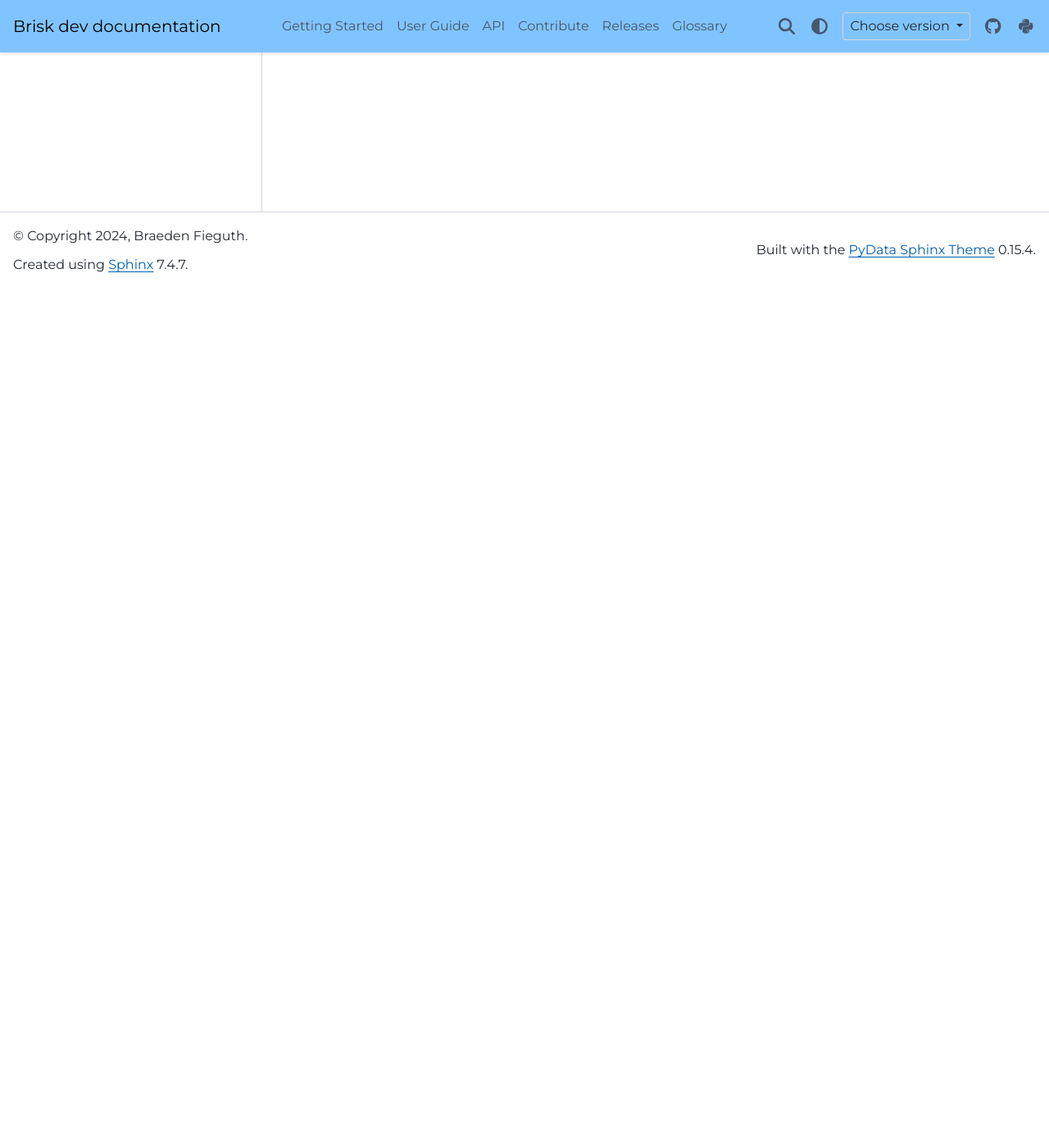
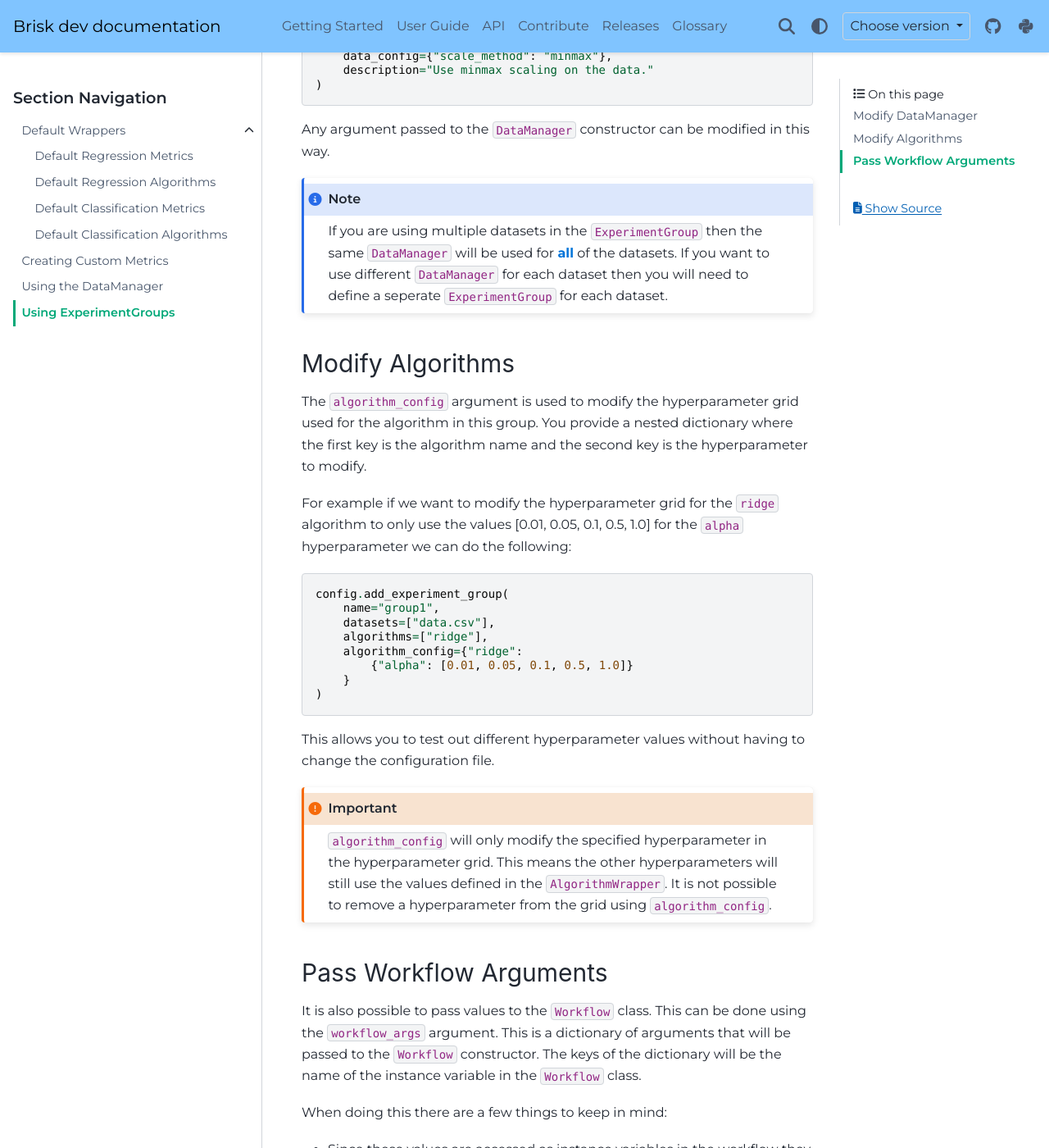
Before and after one commit to BFieguth/brisk, a Sphinx documentation site: the page built from docs/source/users/using_experiment_groups.rst, in a window 1280 px wide and 1400 px high, scrolled down 1048 px. Shown: the whole window at 82% size. Built offline with Sphinx 7.4.7 and the PyData theme 0.15.4, drawn with Linux system fonts in a browser that asks for light colours; comment, search, counter and statistics services are not loaded; some of the changed text lies outside the part shown.

Commit message:
docs: using experiment group

```diff
--- a/docs/source/api/training/workflow.rst
+++ b/docs/source/api/training/workflow.rst
@@ -1,3 +1,5 @@
+.. _api_workflow:
+
 Workflow
 ========
 
--- a/docs/source/users/using_experiment_groups.rst
+++ b/docs/source/users/using_experiment_groups.rst
@@ -2,3 +2,144 @@
 
 Using ExperimentGroups
 ======================
+
+The ``ExperimentGroup`` object is used to define a group of experiments. This can be used
+to help orgainze your experiments. The ``ExperimentGroup`` class also allows you to override
+the default settings for a set of experiments. This allows you to test out different values
+without having to change the configuration file.
+
+
+Modify DataManager
+------------------
+By default Brisk will use the ``DataManager`` defined in the ``data.py`` configuration file.
+The ``data_config`` argument is used to modify the ``DataManager`` for the group.
+To do this you define a dictionary of arguments that will be passed to the ``DataManager``
+constructor.
+
+As an example imagine we define the following ``DataManager`` in the ``data.py`` file:
+
+.. code-block:: python
+
+    data_manager = DataManager(
+        test_size=0.2,
+        split_method="shuffle",
+        scale_method="standard"
+    )
+
+This will use a shuffle split method to create a train/test split of 80/20. It will also
+use standard scaling to scale the input features.
+
+What if we want to compare minmax scaling to standard scaling? We can create an
+``ExperimentGroup`` that uses minmax scaling instead of standard scaling.
+
+.. code-block:: python
+
+    config.add_experiment_group(
+        name="standard_scaling",
+        datasets=["data.csv"],
+        description="Use standard scaling on the data."
+    )
+
+    config.add_experiment_group(
+        name="minmax_scaling",
+        datasets=["data.csv"],
+        data_config={"scale_method": "minmax"},
+        description="Use minmax scaling on the data."
+    )
+
+Any argument passed to the ``DataManager`` constructor can be modified in this way.
+
+.. note::
+    If you are using multiple datasets in the ``ExperimentGroup`` then the same
+    ``DataManager`` will be used for **all** of the datasets. If you want to use different
+    ``DataManager`` for each dataset then you will need to define a seperate
+    ``ExperimentGroup`` for each dataset.
+
+
+Modify Algorithms
+-----------------
+The ``algorithm_config`` argument is used to modify the hyperparameter grid used
+for the algorithm in this group. You provide a nested dictionary where the first key
+is the algorithm name and the second key is the hyperparameter to modify.
+
+For example if we want to modify the hyperparameter grid for the ``ridge`` algorithm
+to only use the values [0.01, 0.05, 0.1, 0.5, 1.0] for the ``alpha`` hyperparameter
+we can do the following:
+
+.. code-block:: python
+
+    config.add_experiment_group(
+        name="group1",
+        datasets=["data.csv"],
+        algorithms=["ridge"],
+        algorithm_config={"ridge":
+            {"alpha": [0.01, 0.05, 0.1, 0.5, 1.0]}
+        }
+    )
+
+This allows you to test out different hyperparameter values without having to change the
+configuration file.
+
+.. important::
+    ``algorithm_config`` will only modify the specified hyperparameter in the
+    hyperparameter grid. This means the other hyperparameters will still use the
+    values defined in the ``AlgorithmWrapper``. It is not possible to remove a
+    hyperparameter from the grid using ``algorithm_config``.
+
+
+Pass Workflow Arguments
+-----------------------
+It is also possible to pass values to the ``Workflow`` class. This can be done using the
+``workflow_args`` argument. This is a dictionary of arguments that will be passed to the
+``Workflow`` constructor. The keys of the dictionary will be the name of the instance variable
+in the ``Workflow`` class.
+
+When doing this there are a few things to keep in mind:
+
+- Since these values are accessed as instance variables in the workflow they must be defined for all ExperimentGroups. Otherwise the workflow will not have access to the values and will throw a ValueError.
+
+- You should avoid using the names of attributes that are already defined in the ``Workflow`` class. See :ref:`api_workflow` for more information.
+
+If you want to use ``workflow_args`` it is best practice to first define the default values
+in the ``Configuration`` object. This will ensure that the ``Workflow`` class has the
+correct attributes. For example if we want to use a different value of ``kfold`` for each
+experiment group we can do the following. First we define the default value in the
+``Configuration`` object:
+
+.. code-block:: python
+
+    config = Configuration(
+        default_algorithms=["linear", "ridge"],
+        default_workflow_args={"kfold": 5}
+    )
+
+Then we can create two experiment groups with different values of ``kfold``.
+
+.. code-block:: python
+
+    config.add_experiment_group(
+        name="group1",
+        datasets=["data.csv"]
+        # Uses default_workflow_args
+    )
+
+    config.add_experiment_group(
+        name="group2",
+        datasets=["data.csv"],
+        workflow_args={"kfold": 10} # Overrides default_workflow_args
+    )
+
+Now when we are creating a workflow we can access the ``kfold`` value as ``self.kfold``:
+
+.. code-block:: python
+
+    def workflow(self):
+        self.evaluate_model_cv(
+            self.model, self.X_train, self.y_train,
+            ["MAE", "MSE"], "evaluate_cv", cv=self.kfold
+        )
+
+You can include as many arguments as you want in the ``workflow_args`` dictionary.
+This is a good way to avoid hardcoding values in the ``Workflow`` class and helps
+ensure you use the same value for a particular argument across all method calls in
+the workflow.
```
